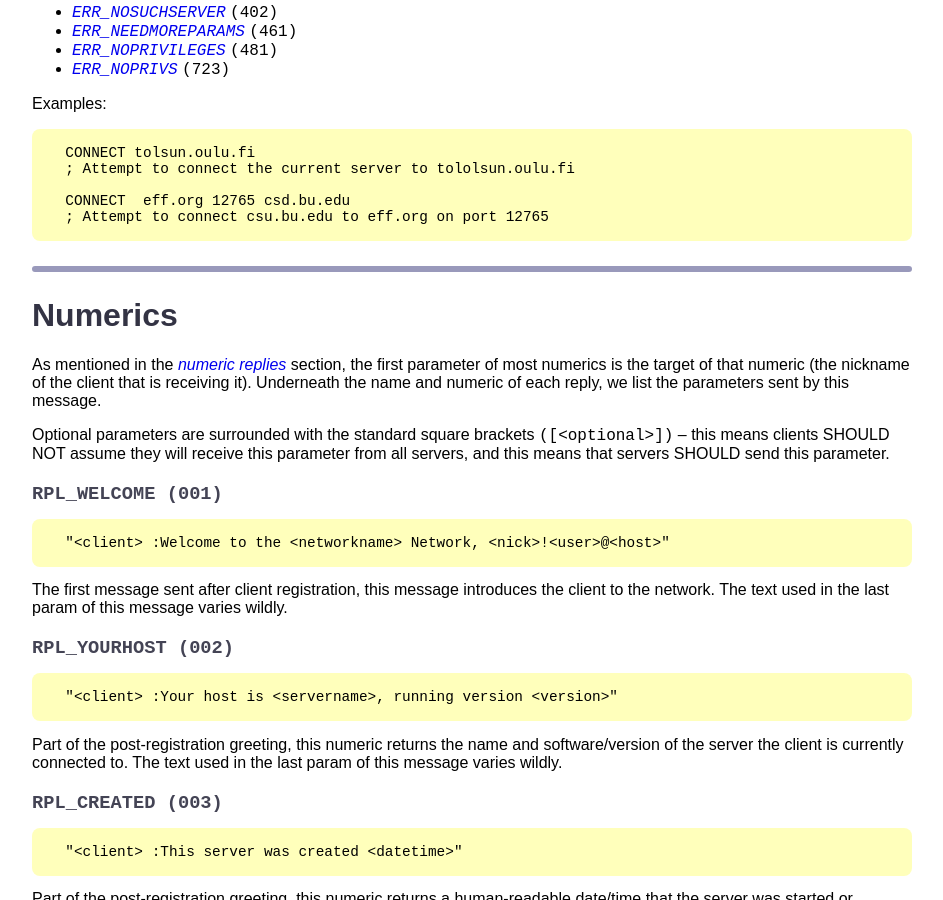
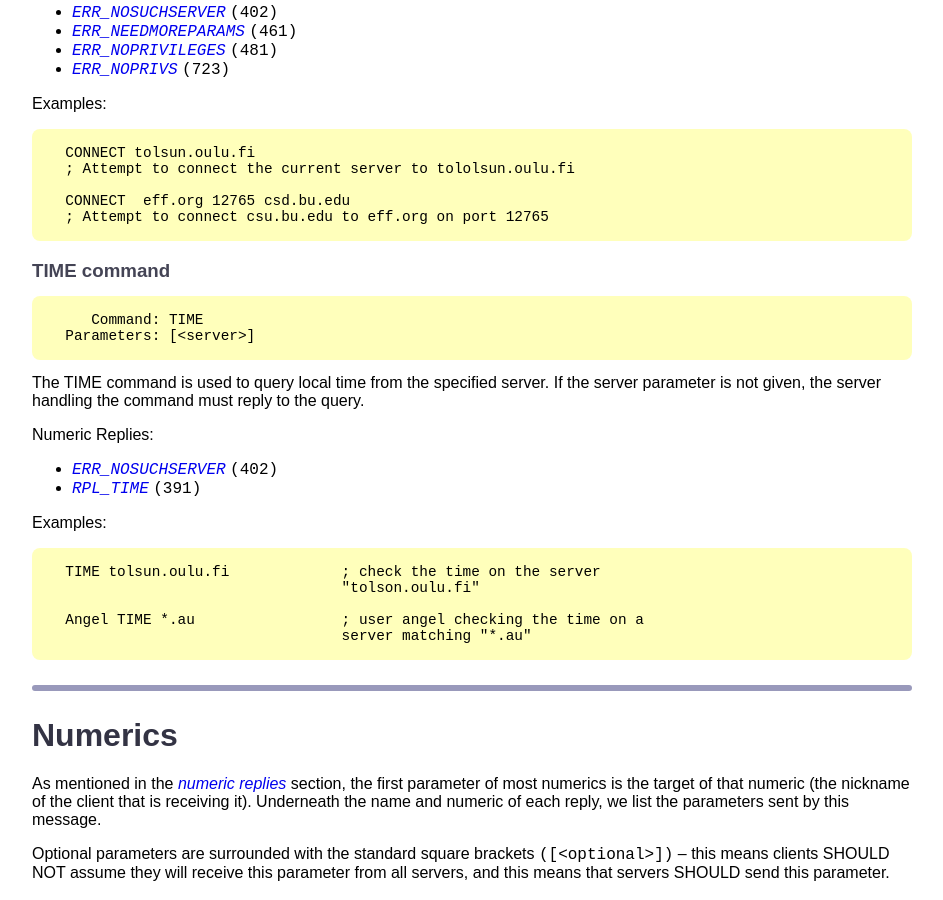
Before and after one commit to ircdocs/modern-irc, a Jekyll site: the page built from index.md, in a window 1280 px wide and 900 px high, scrolled down 12928 px. Shown: the whole window, without its empty margins (168-1111 px from the left). Built offline with Jekyll 4.4.1, drawn with Linux system fonts in a browser that asks for light colours.

Commit message:
Add TIME command

```diff
--- a/index.md
+++ b/index.md
@@ -564,6 +564,26 @@ Examples:
       CONNECT  eff.org 12765 csd.bu.edu
       ; Attempt to connect csu.bu.edu to eff.org on port 12765
 
+### TIME command
+
+         Command: TIME
+      Parameters: [<server>]
+
+The TIME command is used to query local time from the specified server. If the server parameter is not given, the server handling the command must reply to the query.
+
+Numeric Replies:
+
+* [`ERR_NOSUCHSERVER`](#errnosuchserver-402) `(402)`
+* [`RPL_TIME`](#rpltime-391) `(391)`
+
+Examples:
+
+      TIME tolsun.oulu.fi             ; check the time on the server
+                                      "tolson.oulu.fi"
+
+      Angel TIME *.au                 ; user angel checking the time on a
+                                      server matching "*.au"
+
 
 ---
 
```
